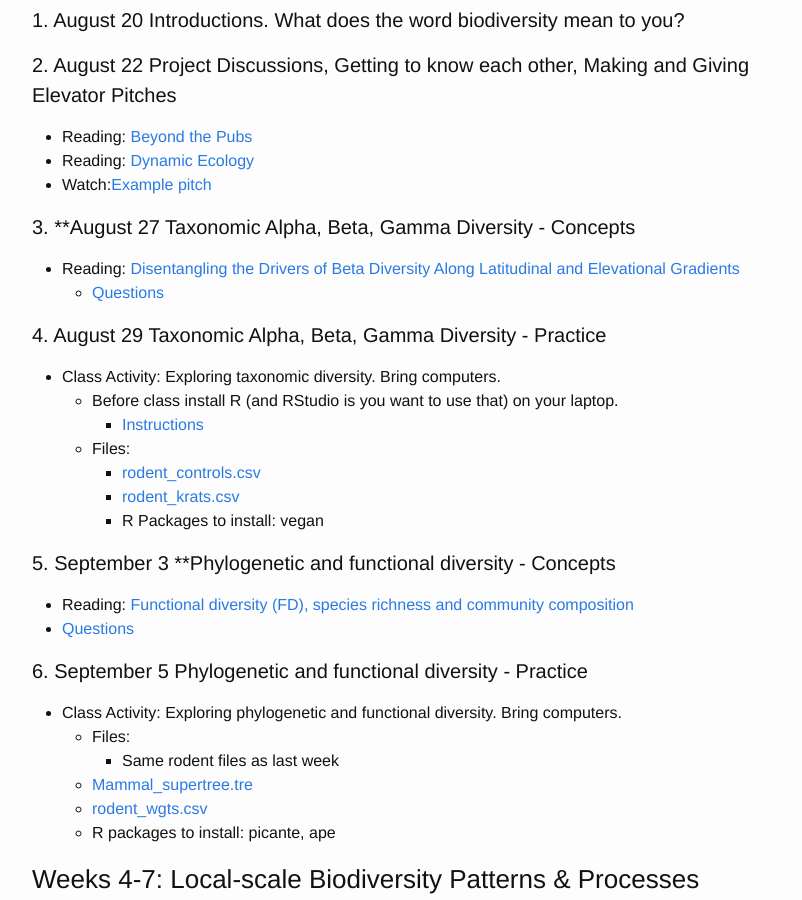
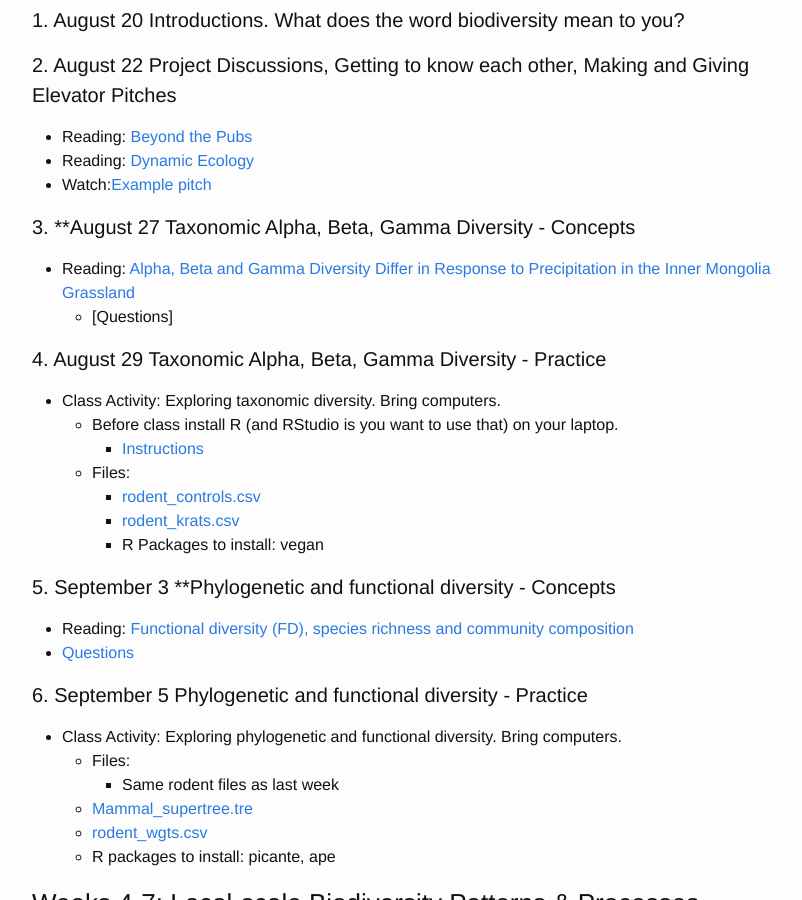
Before and after one commit to skmorgane/biodiversity-course, a Jekyll site: the page built from schedule.md, in a window 1280 px wide and 900 px high, scrolled down 419 px. Shown: the whole window, without its empty margins (238-1040 px from the left). Built offline with Jekyll 4.4.1, drawn with Linux system fonts in a browser that asks for light colours.

Commit message:
Added new paper for alpha beta gamma

```diff
--- a/schedule.md
+++ b/schedule.md
@@ -17,8 +17,8 @@ IMPORTANT: if Date is followed by 2 asterisks then readings are not yet finalize
 * Watch:[Example pitch](https://www.youtube.com/watch?v=KHlgjdVQJHQ)
 
 #### 3. **August 27 Taxonomic Alpha, Beta, Gamma Diversity - Concepts
-* Reading: [Disentangling the Drivers of Beta Diversity Along Latitudinal and Elevational Gradients](https://doi.org/10.1126/science.1208584)
-    * [Questions]({{ site.baseurl }}/questions/AlphaBetaGamma)
+* Reading: [Alpha, Beta and Gamma Diversity Differ in Response to Precipitation in the Inner Mongolia Grassland]( https://doi.org/10.1371/journal.pone.0093518)
+    * [Questions]
 
 #### 4. August 29 Taxonomic Alpha, Beta, Gamma Diversity - Practice
 * Class Activity: Exploring taxonomic diversity. Bring computers.
```
